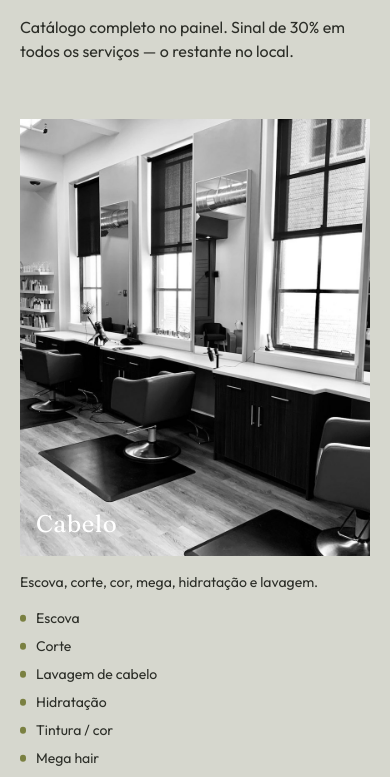
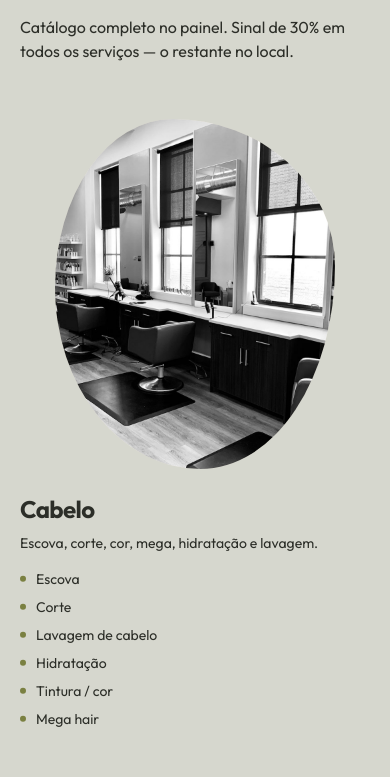
Before and after one commit to contatovinicaetano93-commits/Romcarneiros, a Next.js app: page / in a window 390 px wide. Shown: the part 1727-2504 px from the top of the page. Built offline with nearby package versions, Linux system fonts and the light colour scheme.

Commit message:
Serviços com máscara oval igual à foto do Romeu
As 4 categorias usam rom-blob-mask e o título fica abaixo da foto,
preparando o padrão visual para as fotos reais da campanha ROM.

Co-authored-by: contatovinicaetano93-commits <contatovinicaetano93-commits@users.noreply.github.com>

```diff
--- a/src/components/site/Services.tsx
+++ b/src/components/site/Services.tsx
@@ -16,24 +16,25 @@ export function Services() {
           Catálogo completo no painel. Sinal de 30% em todos os serviços — o restante no local.
         </p>
 
-        <div className="mt-14 grid gap-8 sm:grid-cols-2 lg:grid-cols-4">
+        <div className="mt-14 grid gap-12 sm:grid-cols-2 sm:gap-10 lg:grid-cols-4 lg:gap-8">
           {SERVICE_CATEGORIES.flatMap((category, index) => {
             const items = SERVICES.filter((s) => s.category === category.id);
             const card = (
               <article key={category.id} className="group">
-                <div className="relative aspect-[4/5] overflow-hidden bg-beige">
+                {/* Mesmo padrão oval da foto do Romeu — pronto para fotos reais da campanha */}
+                <div className="rom-blob-mask relative mx-auto aspect-[4/5] w-full max-w-[280px] overflow-hidden bg-beige sm:max-w-none">
                   <Image
                     src={category.image}
                     alt={`Serviço ${category.label}`}
                     fill
                     className="object-cover transition duration-700 group-hover:scale-[1.03]"
-                    sizes="(max-width: 640px) 100vw, (max-width: 1024px) 50vw, 25vw"
+                    sizes="(max-width: 640px) 280px, (max-width: 1024px) 40vw, 22vw"
                   />
-                  <div className="absolute inset-x-0 bottom-0 bg-gradient-to-t from-ink/70 to-transparent p-4 pt-16">
-                    <h3 className="font-display text-2xl tracking-wide text-foam">{category.label}</h3>
-                  </div>
                 </div>
-                <p className="mt-4 text-sm text-ink/65">{category.blurb}</p>
+                <h3 className="mt-6 font-sans text-2xl font-bold tracking-tight text-ink">
+                  {category.label}
+                </h3>
+                <p className="mt-2 text-sm text-ink/65">{category.blurb}</p>
                 <ul className="mt-4 space-y-2 text-sm text-ink/80">
                   {items.map((service) => (
                     <li key={service.id} className="service-dot relative pl-4">
```
